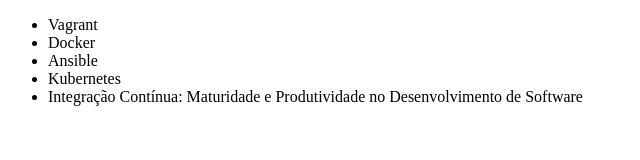
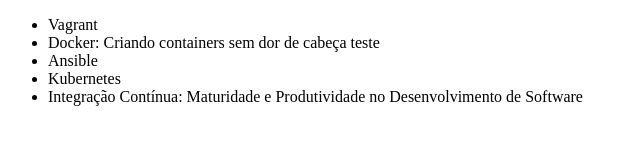
Before and after one commit to joelawad/alura-git, a plain HTML site: page index.html in a window 1280 px wide. Shown: the whole page, without its empty margins (0-640 px from the left). Drawn offline with Linux system fonts and the light colour scheme.

Commit message:
Atualizado lista de curso docker

```diff
--- a/index.html
+++ b/index.html
@@ -7,7 +7,7 @@
     <body>
         <ul>
             <li>Vagrant</li>
-            <li>Docker</li>
+            <li>Docker: Criando containers sem dor de cabeça teste</li>
             <li>Ansible</li>
             <li>Kubernetes</li>
             <li>Integração Contínua: Maturidade e Produtividade no Desenvolvimento de Software</li>
```
